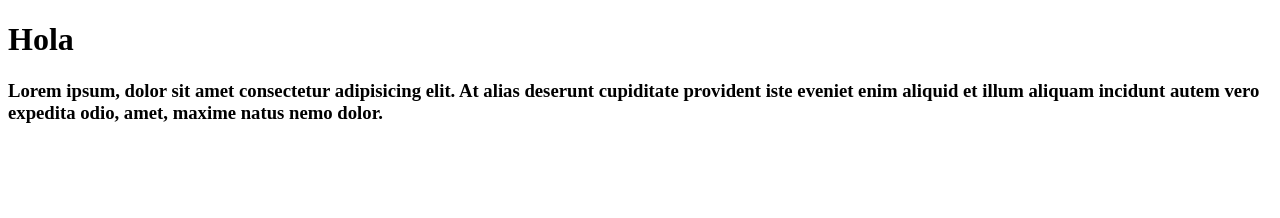
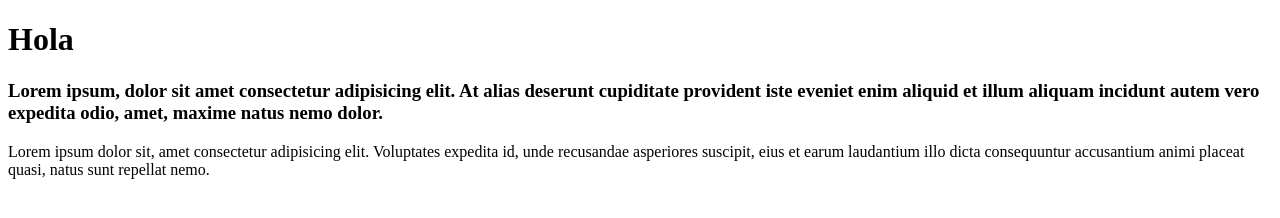
Before and after one commit to LeticiaAngele/prueba, a plain HTML site: page index.html in a window 1280 px wide. Drawn offline with Linux system fonts and the light colour scheme.

Commit message:
parrrafo

```diff
--- a/index.html
+++ b/index.html
@@ -9,5 +9,6 @@
 <body>
     <h1>Hola</h1>
     <h3>Lorem ipsum, dolor sit amet consectetur adipisicing elit. At alias deserunt cupiditate provident iste eveniet enim aliquid et illum aliquam incidunt autem vero expedita odio, amet, maxime natus nemo dolor.</h3>
+    <p>Lorem ipsum dolor sit, amet consectetur adipisicing elit. Voluptates expedita id, unde recusandae asperiores suscipit, eius et earum laudantium illo dicta consequuntur accusantium animi placeat quasi, natus sunt repellat nemo.</p>
 </body>
 </html>
```
